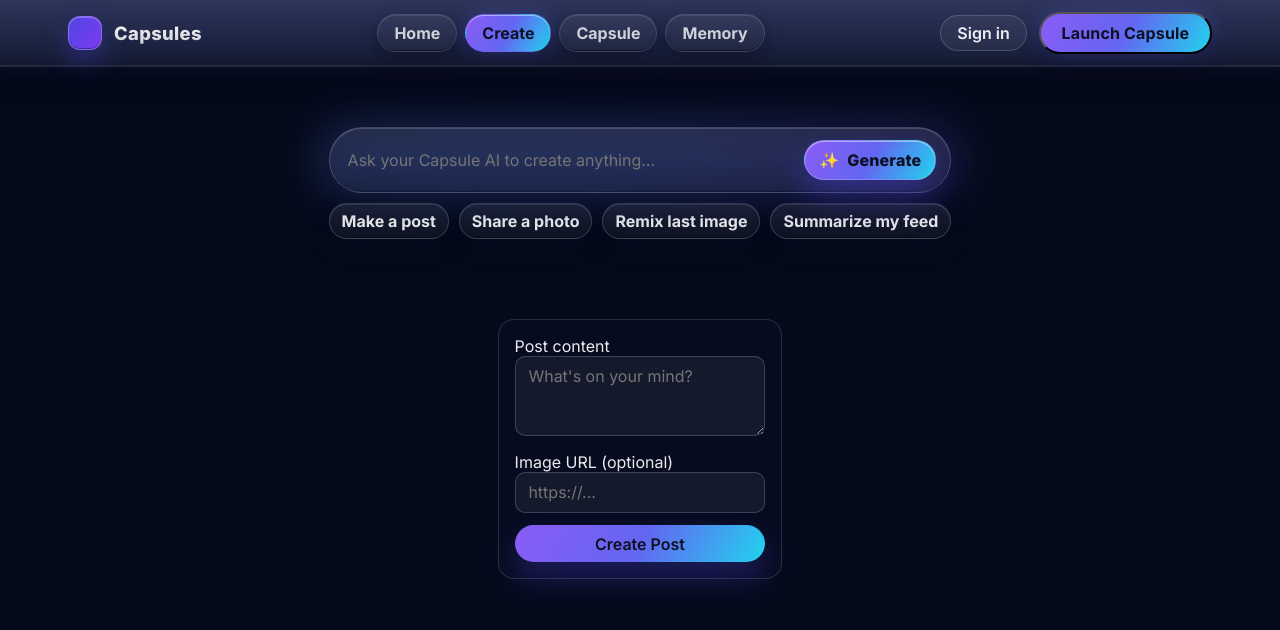
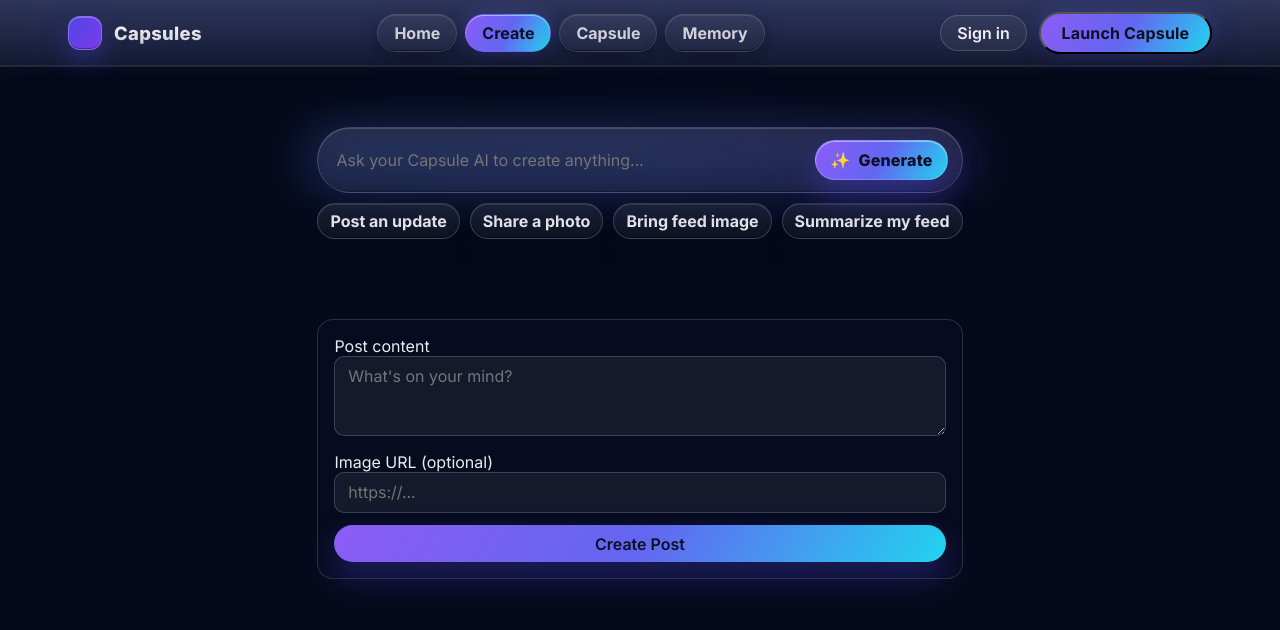
Before and after one commit to JohnGrosso13/capsules-next, a Next.js app: page /create in a window 1280 px wide. Shown: the top 630 px of the page. Built offline with nearby package versions, Linux system fonts and the light colour scheme; no server answers.

Commit message:
refactor: share AiPrompterStage across pages for identical styling

```diff
--- a/src/app/create/create.module.css
+++ b/src/app/create/create.module.css
@@ -11,8 +11,8 @@
 .secondaryAction { display:inline-flex; align-items:center; justify-content:center; padding:.45rem .95rem; border-radius:999px; border:1px solid rgba(255,255,255,.16); color:rgba(255,255,255,.82); background:rgba(255,255,255,.05); font-weight:600; }
 .primaryCta { display:inline-flex; align-items:center; justify-content:center; padding:.55rem 1.3rem; border-radius:999px; font-weight:600; color:#0e1024; background:linear-gradient(120deg,#8b5cf6,#6366f1,#22d3ee); box-shadow:0 16px 32px rgba(79,70,229,.32); }
 .main { max-width: 1200px; margin: 0 auto; padding: 24px 28px 48px; display: grid; gap: 1rem; }
-/* Match Home feed column width (1200 - 320 - 18) */
-.feedWidth { width: 100%; max-width: calc(100% - 320px - 18px); margin: 0 auto; }
+/* Use full content width (aligns with 1200px page max) */
+.feedWidth { width: 100%; max-width: 1200px; margin: 0 auto; }
 .form { width: 100%; display: grid; gap: .75rem; border: 1px solid rgba(255,255,255,.14); background: rgba(9,12,32,.88); padding: 1rem; border-radius: 16px; }
 @media (max-width: 1000px){ .feedWidth{ max-width: 100%; } }
 .input, .textarea { width: 100%; border-radius: 10px; border: 1px solid rgba(255,255,255,.18); background: rgba(255,255,255,.06); color: #fff; padding: .6rem .8rem; }
--- a/src/app/create/page.tsx
+++ b/src/app/create/page.tsx
@@ -5,10 +5,10 @@ import React from "react";
 import { HeaderAuth } from "@/components/header-auth";
 import { LaunchCta } from "@/components/launch-cta";
 import { SignedIn } from "@clerk/nextjs";
+import { AiPrompterStage } from "@/components/ai-prompter-stage";
 
 import styles from "./create.module.css";
 import landing from "../landing.module.css";
-import home from "@/components/home.module.css";
 import { ComposeForm } from "./compose-form";
 
 export const metadata: Metadata = {
@@ -59,23 +59,7 @@ export default function CreatePage() {
       </header>
 
       <main className={styles.main}>
-        {/* AI Prompter at top */}
-        <section className={home.prompterStage} aria-label="AI Prompter">
-          <div className={home.prompter}>
-            <div className={home.promptBar}>
-              <input className={home.input} placeholder={"Ask your Capsule AI to create anything…"} />
-              <button className={home.genBtn} type="button">
-                <span aria-hidden>✨</span>
-                <span className={home.genLabel}>Generate</span>
-              </button>
-            </div>
-            <div className={home.chips}>
-              {['Make a post', 'Share a photo', 'Remix last image', 'Summarize my feed'].map((c) => (
-                <button key={c} className={home.chip} type="button">{c}</button>
-              ))}
-            </div>
-          </div>
-        </section>
+        <AiPrompterStage />
 
         <div className={styles.feedWidth}>
           <ComposeForm />
--- /dev/null
+++ b/src/components/ai-prompter-stage.tsx
@@ -0,0 +1,57 @@
+"use client";
+
+import React from "react";
+
+import styles from "./home.module.css";
+
+const defaultChips = [
+  "Post an update",
+  "Share a photo",
+  "Bring feed image",
+  "Summarize my feed",
+];
+
+type Props = {
+  placeholder?: string;
+  chips?: string[];
+  onGenerate?: (text: string) => void;
+};
+
+export function AiPrompterStage({
+  placeholder = "Ask your Capsule AI to create anything…",
+  chips = defaultChips,
+  onGenerate,
+}: Props) {
+  const [text, setText] = React.useState("");
+
+  function handleGenerate() {
+    onGenerate?.(text);
+    setText("");
+  }
+
+  return (
+    <section className={styles.prompterStage} aria-label="AI Prompter">
+      <div className={styles.prompter}>
+        <div className={styles.promptBar}>
+          <input
+            className={styles.input}
+            placeholder={placeholder}
+            value={text}
+            onChange={(e) => setText(e.target.value)}
+          />
+          <button className={styles.genBtn} type="button" onClick={handleGenerate}>
+            <span aria-hidden>✨</span>
+            <span className={styles.genLabel}>Generate</span>
+          </button>
+        </div>
+        <div className={styles.chips}>
+          {chips.map((c) => (
+            <button key={c} className={styles.chip} type="button">
+              {c}
+            </button>
+          ))}
+        </div>
+      </div>
+    </section>
+  );
+}
```
Also changed, not shown: src/app/capsule/page.tsx (+2 -17 lines), src/components/home-signed-in.tsx (+2 -31 lines).
